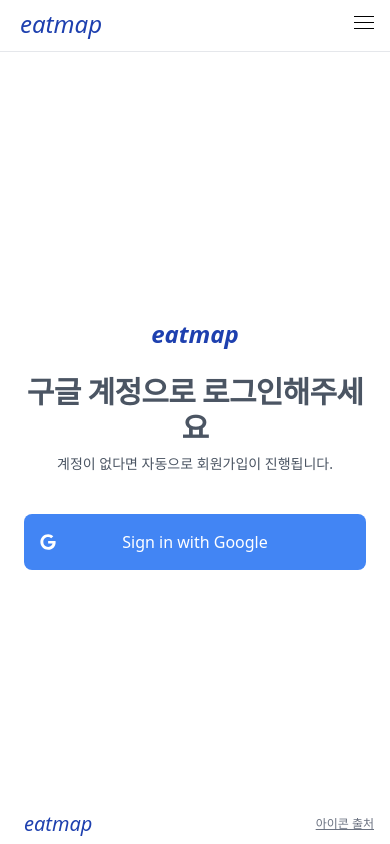
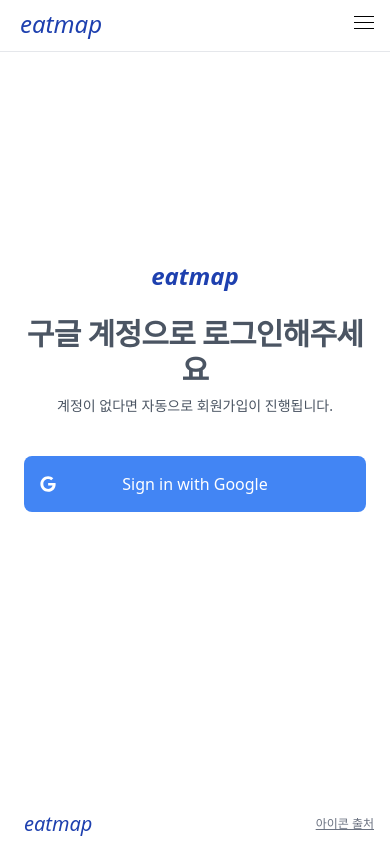
Before and after one commit to hayeon9826/next-eatmap, a Next.js app: page /users/login in a window 390 px wide. Built offline with nearby package versions, Linux system fonts and the light colour scheme; no server answers.

Commit message:
feat: 스타일 수정

```diff
--- a/pages/users/login.tsx
+++ b/pages/users/login.tsx
@@ -16,7 +16,7 @@
 
   return (
     <Layout>
-      <div className="flex h-[calc(100vh-52px)] flex-col justify-center px-6 lg:px-8">
+      <div className="flex h-[80vh] flex-col justify-center px-6 lg:px-8">
         <div className="sm:mx-auto sm:w-full sm:max-w-sm">
           <div className="text-blue-800 text-center text-2xl font-semibold italic">
             eatmap
--- a/styles/globals.css
+++ b/styles/globals.css
@@ -31,7 +31,7 @@
 
 @media only screen and (max-width: 600px) {
   .navbar {
-    @apply px-3 py-0;
+    @apply px-3 py-0 z-[100];
   }
 
   .navbar__button {
@@ -52,11 +52,15 @@
   }
 
   .navbar__links {
-    @apply absolute block w-full bg-blue-800 h-0 transition-all duration-[0.3s] ease-[ease-in] overflow-y-hidden left-0 top-[50px] z-10;
+    @apply absolute block w-full bg-blue-800 h-0 transition-all duration-[0.3s] ease-[ease-in] overflow-y-hidden left-0 top-[50px] z-[100];
   }
 
   .navbar__links a {
     @apply block w-full text-[white] px-5 py-3.5 first-of-type:mt-3;
+  }
+
+  .navbar__links button {
+    @apply text-[white] text-left px-5 py-2;
   }
 
   .navbar > #navbar__input--check:not(:checked) ~ .navbar__links {
```
